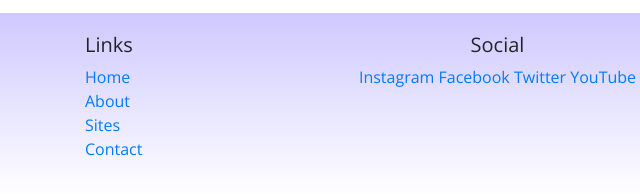
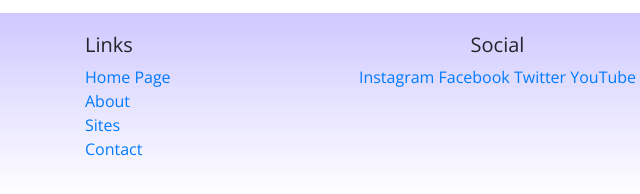
Before and after one commit to jpia/nucampsite, a website: page aboutus.html in a window 1280 px wide. Shown: the part 755-949 px from the top of the page, 95-735 px from the left. Drawn offline with nearby package versions, Linux system fonts and the light colour scheme.

Commit message:
first practice

```diff
--- a/aboutus.html
+++ b/aboutus.html
@@ -65,7 +65,7 @@
                 <div class="col-4 col-sm-2 offset-1">
                     <h5>Links</h5>
                     <ul class="list-unstyled">
-                        <li><a href="index.html">Home</a></li>
+                        <li><a href="index.html">Home Page</a></li>
                         <li><a href="#">About</a></li>
                         <li><a href="#">Sites</a></li>
                         <li><a href="#">Contact</a></li>
```
